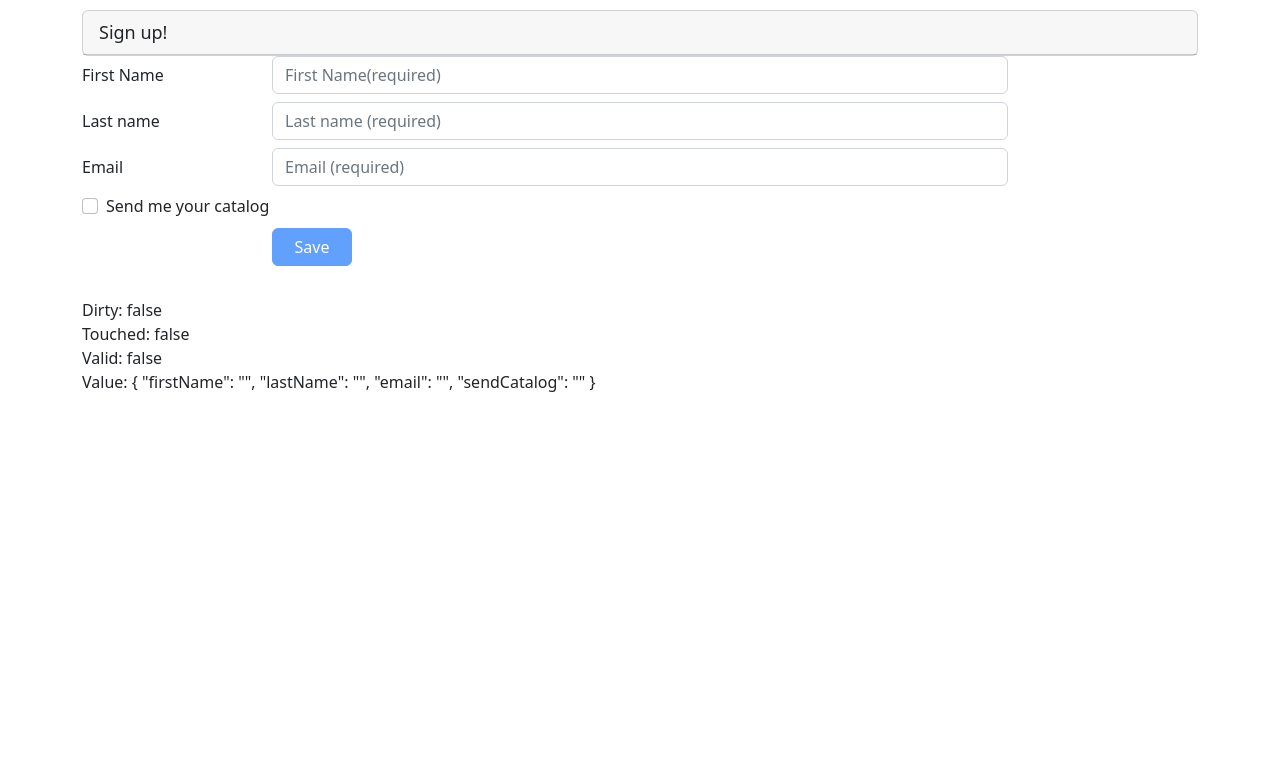
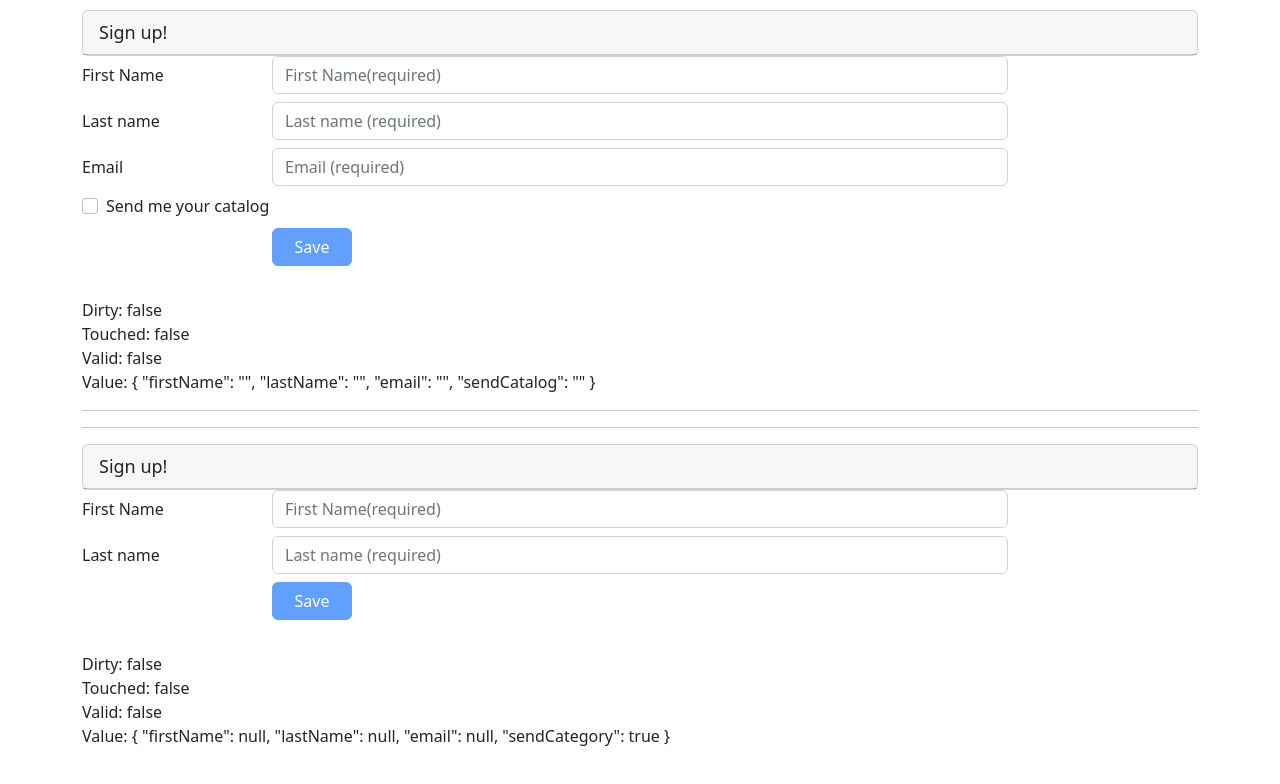
Before and after one commit to foureverhh/Angular-ReactivForms-Demo-Start-2022, an Angular app: page / in a window 1280 px wide. Shown: the top 784 px of the page. Built offline with nearby package versions, Linux system fonts and the light colour scheme.

Commit message:
add [formGroup] property binding, and formControlName

```diff
--- a/src/app/app.component.html
+++ b/src/app/app.component.html
@@ -1,3 +1,6 @@
 <div class="container">
   <app-customer></app-customer>
+  <hr>
+  <hr>
+  <app-customer-reactive></app-customer-reactive>
 </div>
--- /dev/null
+++ b/src/app/customer-reactive/customer-reactive.component.html
@@ -0,0 +1,215 @@
+<div class="card">
+  <div class="card-header">
+    Sign up!
+  </div>
+</div>
+
+<div class="card-body">
+  <form novalidate
+  (ngSubmit)="save()"
+  [formGroup]="customerForm">
+
+  <div class="form-group row mb-2">
+    <label class="col-md-2 col-form-label" for="firstNameId">First Name</label>
+    <div class="col-md-8">
+      <input type="text"
+            class="form-control"
+            id="firstNameId"
+            placeholder="First Name(required)"
+            required
+            minlength="3"
+            formControlName="firstName"
+            [ngClass]="{'is-invalid' : (customerForm.get('firstName')?.touched || customerForm.get('firstName')?.dirty) && !customerForm.get('firstName')?.valid}"/>
+      <span class="invalid-feedback">
+        <span *ngIf="customerForm.get('firstName')?.errors?.['required']" >
+          Please enter your first name.
+        </span>
+        <span *ngIf="customerForm.get('firstName')?.errors?.['minlenghth']">
+          The first name must longer than 3 charactors.
+        </span>
+      </span>
+    </div>
+  </div>
+
+  <div class="form-group row mb-2">
+    <label for="lastNameId" class="col-md-2 col-form-label">Last name</label>
+    <div class="col-md-8">
+      <input type="text"
+            class="form-control"
+            id="lastNameId"
+            placeholder="Last name (required)"
+            required
+            maxlength="50"
+            formControlName="lastName"
+            [ngClass]="{'is-invalid': (customerForm.get('lastName')?.touched || customerForm.get('lastName')?.dirty) && !customerForm.get('lastName')?.valid }" />
+      <span class="invalid-feedback">
+        <span *ngIf="customerForm.get('lastName')?.errors?.['required']">
+          Please enter your last name.
+        </span>
+        <span *ngIf="customerForm.get('lastName')?.errors?.['maxlength']">
+          The last name must be less than 50 characters.
+        </span>
+      </span>
+    </div>
+  </div>
+<!--
+  <div class="form-group row mb-2">
+    <label class="col-md-2 col-form-label"
+          for="emailId">Email</label>
+    <div class="col-md-8">
+      <input class="form-control"
+            id="emailId"
+            type="email"
+            placeholder="Email (required)"
+            required
+            email
+            [(ngModel)]="customer.email"
+            name="email"
+            #emailVar="ngModel"
+            [ngClass]="{'is-invalid': (emailVar.touched || emailVar.dirty) && !emailVar.valid }" />
+      <span class="invalid-feedback">
+        <span *ngIf="emailVar.errors?.['required']">
+          Please enter your email address.
+        </span>
+        <span *ngIf="emailVar.errors?.['email']">
+          Please enter a valid email address.
+        </span>
+      </span>
+    </div>
+  </div>
+
+  <div class="form-group row mb-2">
+    <div class="col-md-8">
+      <div class="form-check">
+        <label class="form-check-label">
+          <input class="form-check-input"
+                id="sendCatalogId"
+                type="checkbox"
+                [(ngModel)]="customer.sendCatalog"
+                name="sendCatalog"> Send me your catalog
+        </label>
+      </div>
+    </div>
+  </div>
+
+  <div *ngIf="customer.sendCatalog">
+    <div class="form-group row mb-2">
+      <label class="col-md-2 col-form-label pt-0">Address Type</label>
+      <div class="col-md-8">
+        <div class="form-check form-check-inline">
+          <label class="form-check-label">
+            <input class="form-check-input"
+                  id="addressType1Id"
+                  type="radio"
+                  value="home"
+                  [(ngModel)]="customer.addressType"
+                  name="addressType"> Home
+          </label>
+        </div>
+        <div class="form-check form-check-inline">
+          <label class="form-check-label">
+            <input class="form-check-input"
+                  id="addressType1Id"
+                  type="radio"
+                  value="work"
+                  [(ngModel)]="customer.addressType"
+                  name="addressType"> Work
+          </label>
+        </div>
+        <div class="form-check form-check-inline">
+          <label class="form-check-label">
+            <input class="form-check-input"
+                  id="addressType1Id"
+                  type="radio"
+                  value="other"
+                  [(ngModel)]="customer.addressType"
+                  name="addressType"> Other
+          </label>
+        </div>
+      </div>
+    </div>
+
+    <div class="form-group row mb-2">
+      <label class="col-md-2 col-form-label"
+            for="street1Id">Street Address 1</label>
+      <div class="col-md-8">
+        <input class="form-control"
+              id="street1Id"
+              type="text"
+              placeholder="Street address"
+              [(ngModel)]="customer.street1"
+              name="street1">
+      </div>
+    </div>
+
+    <div class="form-group row mb-2">
+      <label class="col-md-2 col-form-label"
+            for="street2Id">Street Address 2</label>
+      <div class="col-md-8">
+        <input class="form-control"
+              id="street2Id"
+              type="text"
+              placeholder="Street address (second line)"
+              [(ngModel)]="customer.street2"
+              name="street2">
+      </div>
+    </div>
+
+    <div class="form-group row mb-2">
+      <label class="col-md-2 col-form-label"
+            for="cityId">City, State, Zip Code</label>
+      <div class="col-md-3">
+        <input class="form-control"
+              id="cityId"
+              type="text"
+              placeholder="City"
+              [(ngModel)]="customer.city"
+              name="city">
+      </div>
+      <div class="col-md-3">
+        <select class="form-control"
+                id="stateId"
+                [(ngModel)]="customer.state"
+                name="state">
+          <option value=""
+                  disabled
+                  selected
+                  hidden>Select a State...</option>
+          <option value="AL">Alabama</option>
+          <option value="AK">Alaska</option>
+          <option value="AZ">Arizona</option>
+          <option value="AR">Arkansas</option>
+          <option value="CA">California</option>
+          <option value="CO">Colorado</option>
+          <option value="WI">Wisconsin</option>
+          <option value="WY">Wyoming</option>
+        </select>
+      </div>
+      <div class="col-md-2">
+        <input class="form-control"
+              id="zipId"
+              type="number"
+              placeholder="Zip Code"
+              [(ngModel)]="customer.zip"
+              name="zip">
+      </div>
+    </div>
+  </div>
+-->
+  <div class="form-group row mb-2">
+    <div class="offset-md-2 col-md-4">
+      <button class="btn btn-primary mr-3"
+              type="submit"
+              style="width:80px"
+              [title]="customerForm.valid ? 'Save your entered data' : 'Disabled until the form data is valid'"
+              [disabled]="!customerForm.valid">
+        Save
+      </button>
+    </div>
+  </div>
+</form>
+</div>
+<br>Dirty: {{ customerForm.dirty }}
+<br>Touched: {{ customerForm.touched }}
+<br>Valid: {{ customerForm.valid }}
+<br>Value: {{ customerForm.value | json }}
--- /dev/null
+++ b/src/app/customer-reactive/customer-reactive.component.ts
@@ -0,0 +1,33 @@
+import { Component, OnInit } from '@angular/core';
+import { FormControl, FormGroup, NgForm } from '@angular/forms';
+import { Customer } from '../model/Customer';
+
+@Component({
+  selector: 'app-customer-reactive',
+  templateUrl: './customer-reactive.component.html',
+  styleUrls: ['./customer-reactive.component.css']
+})
+export class CustomerReactiveComponent implements OnInit {
+
+customerForm: FormGroup;
+customer: Customer = new Customer(); //model for backend
+
+constructor() {
+  this.customerForm = new FormGroup({});
+ }
+ngOnInit(): void {
+
+  //sync state and value with ngForm
+  this.customerForm = new FormGroup({
+    firstName: new FormControl(),
+    lastName: new FormControl(),
+    email: new FormControl(),
+    sendCategory: new FormControl(true), //with default value true
+  });
+}
+
+save(): void {
+  console.log(this.customerForm);
+  console.log('Saved: ' + JSON.stringify(this.customerForm.value));
+}
+}
--- a/src/app/customers/customer.component.ts
+++ b/src/app/customers/customer.component.ts
@@ -8,18 +8,11 @@
   styleUrls: ['./customer.component.css'],
 })
 export class CustomerComponent implements OnInit {
-  customerForm!: FormGroup;
   customer: Customer = new Customer();
 
   constructor() { }
 
   ngOnInit(): void {
-    this.customerForm = new FormGroup({
-      firstName: new FormControl(),
-      lastName: new FormControl(),
-      email: new FormControl(),
-      sendCategory: new FormControl(true), //with default value true
-    });
   }
 
   save(customerForm: NgForm): void {
```
Also changed, not shown: src/app/app.module.ts (+6 -4 lines), src/app/customer-reactive/customer-reactive.component.css (added), 1 other file (tests, documents, lock files or other folders).
